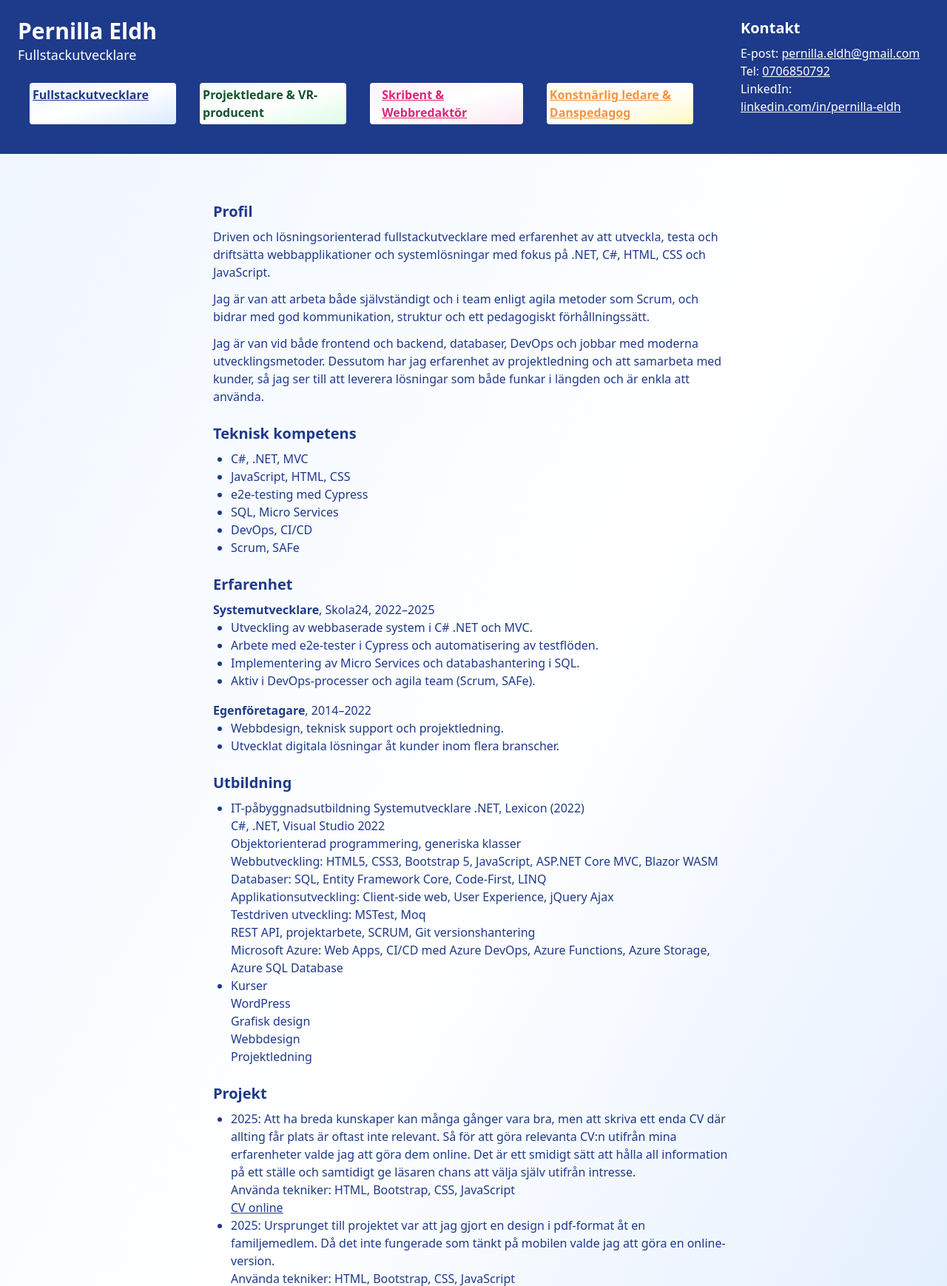
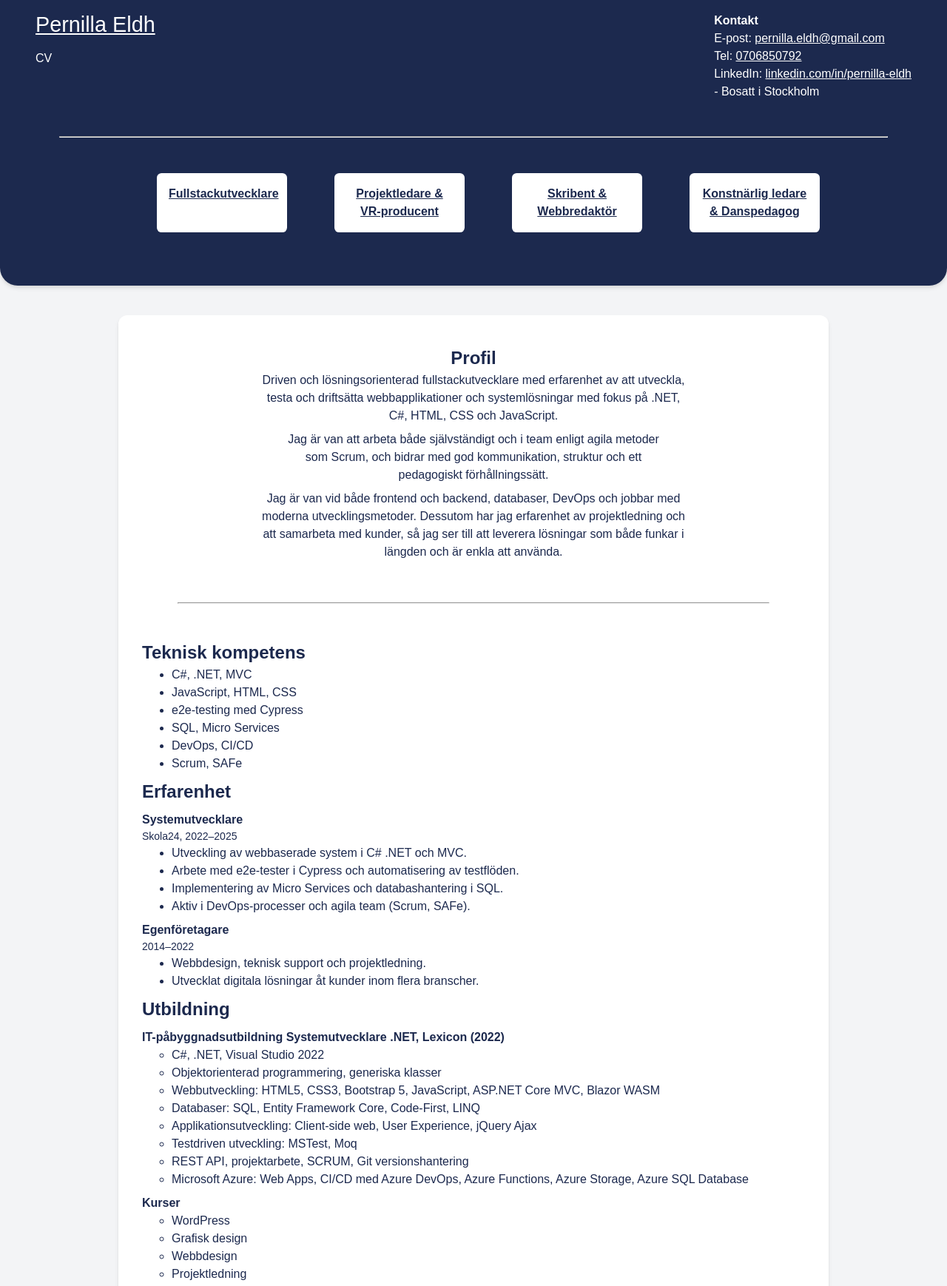
Before and after one commit to Judy-P-Eldh/CV, a website: page fullstack.html in a window 1280 px wide. Shown: the top 1738 px of the page at 74% size. Drawn offline with nearby package versions, Linux system fonts and the light colour scheme.

Commit message:
Påbörjat justering av css för flera sidor.

```diff
--- a/CSS/style.css
+++ b/CSS/style.css
@@ -92,13 +92,17 @@ header {
 h2 {
     font-size: var(--fs-large);
     font-weight: var(--fw-semibold);
-    margin-bottom: var(--m-normal);
+    margin-block-start: var(--m-small);
 }
 
 h3 {
     font-size: var(--fs-normal);
     font-weight: var(--fw-semibold);
-    margin-bottom: var(--m-small);
+    margin-block-start: var(--m-small);
+}
+
+li {
+    margin-inline-start: var(--m-normal);
 }
 
 hr {
@@ -112,7 +116,8 @@ hr {
     line-height: var(--line-height);
 
     #kontakt-heading {
-        margin-bottom: var(--mb-small);
+        margin-inline-start: var(--m-normal);
+        margin-block-end: var(--mb-small);
         font-size: var(--font-size-m);
         line-height: var(--line-height);
         font-weight: var(--fw-semibold);
@@ -165,7 +170,7 @@ nav {
     }
 }
 
-@container nav (width < 65ch) {
+@container nav (width < 80ch) {
     .navMain {
         flex-direction: column;
         gap: var(--m-small);
@@ -189,7 +194,7 @@ main {
     margin: auto;
     padding: 2rem;
     border-radius: 0.75rem;
-    max-width: 42rem;
+    max-width: 70vw;
     background-color: var(--clr-white);
     box-shadow: 0 4px 6px -1px rgba(0, 0, 0, 0.1), 0 2px 4px -1px rgba(0, 0, 0, 0.06);
 }
@@ -198,9 +203,9 @@ main {
     display: flex;
     flex-direction: column;
     margin-bottom: var(--m-normal);
+    align-items: center;
 
     h3 {
-        align-self: center;
         margin-bottom: var(--m-small);
         font-size: var(--fs-xlarge);
         line-height: var(--lh-small);
@@ -210,7 +215,6 @@ main {
 
     img {
         object-fit: cover;
-        align-self: center;
         border-radius: var(--m-small);
         width: 10rem;
         height: 12.8rem;
@@ -218,24 +222,24 @@ main {
     }
 
     p {
+       text-align: center;
         margin-bottom: var(--m-small);
         font-size: var(--fs-normal);
         line-height: var(--lh-normal);
     }
 }
 
-/* Grid-layout för ul */
+
 #nvaMidPage {
     display: grid;
     grid-template-columns: 1fr;
     /* En kolumn som standard (mobil) */
     gap: 1.5rem;
     list-style-type: none;
-    padding: 0;
-    margin: 0;
 
     /* Listobjekten fyller cellen */
     li {
+        margin-inline:auto;
         width: 100%;
         min-height: 200px;
         display: flex;
@@ -244,11 +248,9 @@ main {
         &:hover {
             transform: scale(1.05, 1.05);
         }
-    }
-}
 
         /* Länken fyller hela li */
-#nvaMidPage li a {
+        a {
             display: flex;
             flex-direction: column;
             justify-content: center;
@@ -262,6 +264,15 @@ main {
 
             >span {
                 margin-bottom: var(--m-small);
+            }
+        }
+    }
+}
+
+/* Två kolumner på större skärmar */
+@media (min-width: 100ch) {
+    #nvaMidPage {
+        grid-template-columns: 1fr 1fr;
     }
 }
 
@@ -293,9 +304,26 @@ main {
     }
 }
 
-/* Två kolumner på större skärmar */
-@media (min-width: 640px) {
-    #nvaMidPage {
-        grid-template-columns: 1fr 1fr;
+.jobbInfo {
+    font-size: var(--fs-small);
+}
+
+.projects {
+    li {
+        margin-block-end: var(--m-normal);
+    }
+    a:hover {
+        color: var(--clr-pink);
     }
 }
+
+.laddaNer {
+    background-color: var(--clr-blue);
+    padding: var(--m-small);
+    margin-block: var(--m-normal);
+    border-radius: var(--button-radius);
+
+    a {
+        color: white;
+    }
+}
--- a/fullstack.html
+++ b/fullstack.html
@@ -6,69 +6,80 @@
     <meta name="viewport" content="width=device-width, initial-scale=1.0">
     <meta name="description" content="Pernilla Eldhs CV för fullstackutvecklare, på svenska.">
     <title>CV – Fullstackutvecklare | Pernilla Eldh</title>
-    <script src="https://cdn.tailwindcss.com"></script>
-    <link rel="stylesheet" href="CSS/print.css" media="print">
-  <link href="CSS/output.css" rel="stylesheet">
+    <link rel="stylesheet" href="CSS/reset.css">
+    <link rel="stylesheet" href="CSS/style.css">
 </head>
 
-<body class="bg-gradient-to-br from-blue-50 via-white to-blue-100 text-blue-900">
-    <header class="bg-blue-900 text-white p-6 mb-8">
-        <div class="flex flex-col md:flex-row md:justify-between md:items-start">
-            <div>
-                <h1 class="text-3xl font-bold">
-                    <a href="index.html" class="hover:underline">Pernilla Eldh</a>
-                </h1>
-                <p class="text-lg">Fullstackutvecklare</p>
-                <nav class="mt-2 no-print flex flex-col md:flex-row gap-4 p-4" aria-label="CV-navigation">
-                    <a href="fullstack.html"
-                        class="basis-1/3 grow p-4 px-1 py-1 rounded bg-gradient-to-br from-blue-50 via-white to-blue-100 text-blue-900 font-semibold mr-4 underline hover:text-blue-400 transition">Fullstackutvecklare</a>
-                    <a href="projektledare-vr.html"
-                        class=" basis-1/3 grow p-4 mr-4 hover:text-green-600 px-1 py-1 rounded bg-gradient-to-br from-green-50 via-white to-green-100 text-green-900 font-semibold transition">Projektledare
-                        & VR-producent</a>
-                    <a href="skribent-webbredaktor.html"
-                        class=" basis-1/3 grow p-4 mr-4 underline hover:text-pink-400px-1 py-1 rounded bg-gradient-to-br from-pink-50 via-white to-pink-100 text-pink-600 font-semibold transition">Skribent
-                        & Webbredaktör</a>
-                    <a href="konstnarlig-ledare.html"
-                        class=" basis-1/3 grow p-4 mr-4 underline hover:text-orange-600 px-1 py-1 rounded bg-gradient-to-br from-yellow-50 via-white to-yellow-100 text-orange-400 font-semibold transition">Konstnärlig
-                        ledare & Danspedagog</a>
-                </nav>
+<body>
+    <!-- Gemensam header -->
+    <header>
+        <section class="header-top">
+            <div class="toppRubrik">
+                <h1><a href="index.html">Pernilla Eldh</a> </h1>
+                <p>CV</p>
             </div>
-            <section class="mt-6 md:mt-0 md:ml-8" aria-labelledby="kontakt-heading">
-                <h2 id="kontakt-heading" class="text-xl font-semibold mb-2">Kontakt</h2>
+
+            <section class="kontakt" aria-labelledby="kontakt-heading">
+                <p id="kontakt-heading">Kontakt</p>
                 <ul>
-                    <li>E-post: <a href="mailto:pernilla.eldh@gmail.com"
+                    <li>E-post: <a href="mailto:pernilla.eldh@gmail.com" id="epost"
                             class="underline hover:text-green-200">pernilla.eldh@gmail.com</a></li>
-                    <li>Tel: <a href="tel:0706850792" target="_blank" rel="noopener"
+                    <li>Tel: <a href="phone:0706850792" target="_blank" rel="noopener" id="tel"
                             class="underline hover:text-green-200">0706850792</a></li>
                     <li>LinkedIn: <a href="https://www.linkedin.com/in/pernilla-eldh/" target="_blank" rel="noopener"
-                            class="underline hover:text-pink-200">linkedin.com/in/pernilla-eldh</a></li>
+                            id="linkedin" class="underline hover:text-pink-200">linkedin.com/in/pernilla-eldh</a></li>
+                    <li>- Bosatt i Stockholm</li>
                 </ul>
             </section>
-        </div>
+        </section>
+
+        <hr>
+
+        <nav aria-label="CV-navigation">
+            <ul class="navMain">
+                <li class="navFullstack">
+                    <a href="fullstack.html">Fullstackutvecklare</a>
+                </li>
+                <li class="navProjektledare">
+                    <a href="projektledare-vr.html">Projektledare
+                        & VR-producent</a>
+                </li>
+                <li class="navSkribent">
+                    <a href="skribent-webbredaktor.html">Skribent & Webbredaktör</a>
+                </li>
+                <li class="navKonstLedare">
+                    <a href="konstnarlig-ledare.html">Konstnärlig ledare & Danspedagog</a>
+                </li>
+            </ul>
+        </nav>
     </header>
 
-    <main class="max-w-3xl mx-auto rounded-lg p-8 mb-8">
-        <section class="mb-6">
-            <h2 class="text-xl font-semibold mb-2">Profil</h2>
-            <p class="mb-3">
+    <main>
+        <section class="intro">
+            <h2>Profil</h2>
+            <p>
                 Driven och lösningsorienterad fullstackutvecklare med erfarenhet av att utveckla, testa och driftsätta
                 webbapplikationer och systemlösningar med fokus på .NET, C#, HTML, CSS och JavaScript.
             </p>
-            <p class="mb-3">
+            <p>
                 Jag är van att arbeta både självständigt och i team enligt agila metoder som Scrum, och bidrar med god
                 kommunikation, struktur och
                 ett pedagogiskt förhållningssätt.
-            <p class="mb-3">
+
+            </p>
+            <p>
                 Jag är van vid både frontend och backend, databaser, DevOps och jobbar med moderna utvecklingsmetoder.
                 Dessutom har jag erfarenhet av projektledning och att samarbeta med kunder, så jag ser till att leverera
                 lösningar som både
                 funkar i längden och är enkla att använda.
             </p>
-            </p>
         </section>
-        <section class="mb-6">
-            <h2 class="text-xl font-semibold mb-2">Teknisk kompetens</h2>
-            <ul class="list-disc pl-6">
+
+        <hr>
+
+        <section">
+            <h2>Teknisk kompetens</h2>
+            <ul>
                 <li>C#, .NET, MVC</li>
                 <li>JavaScript, HTML, CSS</li>
                 <li>e2e-testing med Cypress</li>
@@ -77,11 +88,13 @@
                 <li>Scrum, SAFe</li>
             </ul>
             </section>
-        <section class="mb-6">
-            <h2 class="text-xl font-semibold mb-2">Erfarenhet</h2>
-            <div class="mb-4">
-                <strong>Systemutvecklare</strong>, Skola24, 2022–2025<br>
-                <ul class="list-disc pl-6">
+
+            <section>
+                <h2>Erfarenhet</h2>
+                <div>
+                    <h3>Systemutvecklare</h3>
+                    <p class="jobbInfo">Skola24, 2022–2025</p>
+                    <ul>
                         <li>Utveckling av webbaserade system i C# .NET och MVC.</li>
                         <li>Arbete med e2e-tester i Cypress och automatisering av testflöden.</li>
                         <li>Implementering av Micro Services och databashantering i SQL.</li>
@@ -89,17 +102,19 @@
                     </ul>
                 </div>
                 <div>
-                <strong>Egenföretagare</strong>, 2014–2022<br>
-                <ul class="list-disc pl-6">
+                    <h3>Egenföretagare</h3>
+                    <p class="jobbInfo">2014–2022</p>
+                    <ul>
                         <li>Webbdesign, teknisk support och projektledning.</li>
                         <li>Utvecklat digitala lösningar åt kunder inom flera branscher.</li>
                     </ul>
                 </div>
             </section>
-        <section class="mb-6">
-            <h2 class="text-xl font-semibold mb-2">Utbildning</h2>
-            <ul class="list-disc pl-6">
-                <li>IT-påbyggnadsutbildning Systemutvecklare .NET, Lexicon (2022)</li>
+
+            <section>
+                <h2>Utbildning</h2>
+                <ul>
+                    <h3>IT-påbyggnadsutbildning Systemutvecklare .NET, Lexicon (2022)</h3>
                     <ul>
                         <li>C#, .NET, Visual Studio 2022</li>
                         <li>Objektorienterad programmering, generiska klasser</li>
@@ -111,9 +126,8 @@
                         <li>Microsoft Azure: Web Apps, CI/CD med Azure DevOps, Azure Functions, Azure Storage, Azure SQL
                             Database</li>
                     </ul>
-            </ul>
-            <ul class="list-disc pl-6">
-                <li>Kurser</li>
+
+                    <h3>Kurser</h3>
                     <ul>
                         <li>WordPress</li>
                         <li>Grafisk design</li>
@@ -122,58 +136,69 @@
                     </ul>
                 </ul>
             </section>
-        <section class="mb-6">
-            <h2 class="text-xl font-semibold mb-2">Projekt</h2>
-            <ul class="list-disc pl-6">
-                <li>2025: Att ha breda kunskaper kan många gånger vara bra, men att skriva ett enda CV där allting får plats är oftast inte relevant.
-                    Så för att göra relevanta CV:n utifrån mina erfarenheter valde jag att göra dem online. Det är ett smidigt sätt att hålla all information
+
+            <section class="projects">
+                <h2>Projekt</h2>
+                <ul>
+                    <li>2025: Att ha breda kunskaper kan många gånger vara bra, men att skriva ett enda CV där allting
+                        får
+                        plats är oftast inte relevant.
+                        Så för att göra relevanta CV:n utifrån mina erfarenheter valde jag att göra dem online. Det är
+                        ett
+                        smidigt sätt att hålla all information
                         på ett ställe och samtidigt ge läsaren chans att välja själv utifrån intresse.
                         </br>Använda tekniker: HTML, Bootstrap, CSS, JavaScript
-                    </br> <a href="https://judy-p-eldh.github.io/CV/index.html" target="_self" rel="noopener"
-                        class="underline hover:text-purple-800">CV online</a>
+                        </br>
+                        <a href="https://judy-p-eldh.github.io/CV/index.html" target="_self" rel="noopener">CV
+                            online</a>
                     </li>
-                <li>2025: Ursprunget till projektet var att jag gjort en design i pdf-format åt en familjemedlem. Då det
+                    <li>2025: Ursprunget till projektet var att jag gjort en design i pdf-format åt en familjemedlem. Då
+                        det
                         inte fungerade som tänkt på mobilen
                         valde jag att göra en online-version.
                         </br>Använda tekniker: HTML, Bootstrap, CSS, JavaScript
-                    </br> <a href="https://judy-p-eldh.github.io/Tacksam/" target="_blank" rel="noopener"
-                        class="underline hover:text-purple-800">Tacksamhetsdagbok online</a>
+                        </br> <a href="https://judy-p-eldh.github.io/Tacksam/" target="_blank"
+                            rel="noopener">Tacksamhetsdagbok online</a>
                     </li>
-                <li>2025: Jag utforskar ständigt AI och ville skapa något med AI inkluderat. Detta är en sentimentanalys
+                    <li>2025: Jag utforskar ständigt AI och ville skapa något med AI inkluderat. Detta är en
+                        sentimentanalys
                         avsedd att användas på svenska.
                         Jag har skapat och tränat en AI-modell som sedan används för att genomföra analysen. Exempel på
                         användning:
-                    Ett företag som får in rescenssioner på olika ställen, men vill ha en gemensam sammanställning. Här
+                        Ett företag som får in rescenssioner på olika ställen, men vill ha en gemensam sammanställning.
+                        Här
                         kan man lägga till tre olika typer av källor för
                         analys: URL, CSV-fil och manuellt skrivna kommentarer.
                         </br>Använda tekniker: C#, HTML, Bootstrap, CSS, JavaScript
-                    </br> <a href="https://svensksentimentanalys.onrender.com" target="_blank" rel="noopener"
-                        class="underline hover:text-purple-800">Svensk sentiemntanalys</a>
+                        </br> <a href="https://svensksentimentanalys.onrender.com" target="_blank" rel="noopener">Svensk
+                            sentiemntanalys</a>
                     </li>
-                <li>2025: Detta är ett projekt som jag startade under min först kurs på Lexicon, men nu återupptagit.
+                    <li>2025: Detta är ett projekt som jag startade under min först kurs på Lexicon, men nu
+                        återupptagit.
                         Rättare sagt började jag om från början
                         i ett annat typ av web app.
                         </br>Använda tekniker: C#, HTML, Bootstrap, CSS, JavaScript
-                    </br> <a href="http://words.runasp.net/" target="_blank" rel="noopener"
-                        class="underline hover:text-purple-800">Spelet "Words"</a>
+                        </br> <a href="http://words.runasp.net/" target="_blank" rel="noopener">Spelet "Words"</a>
                     </li>
                 </ul>
             </section>
-        <section class="mb-6">
-            <h2 class="text-xl font-semibold mb-2">Övrigt</h2>
-            <ul class="list-disc pl-6">
+
+            <section>
+                <h2>Övrigt</h2>
+                <ul>
                     <li>Språk: Svenska, Engelska, Franska</li>
                     <li>Körkort: B</li>
-                <p>Refernser lämnas på begäran</p>
+                    <li>Refernser lämnas på begäran</li>
                 </ul>
             </section>
-    </main>
-    <div class="text-center my-8 no-print print:!hidden">
-        <a href="Files/CVFullstackutvecklarePernillaEldh.pdf" download
-            class="bg-blue-900 text-white px-6 py-2 rounded shadow hover:bg-blue-800 inline-block">
+
+            <button class="laddaNer">
+                <a href="Files/CVFullstackutvecklarePernillaEldh.pdf" download="CV Fullstackutvecklare">
                     Ladda ner som PDF
                 </a>
-    </div>
+            </button>
+    </main>
+
 </body>
 
 </html>
```
Also changed, not shown: index.html (+1 -1 lines), konstnarlig-ledare.html (+37 -31 lines), kultur.html (+45 -23 lines). Lines whose indentation alone changed are shown as unchanged.
